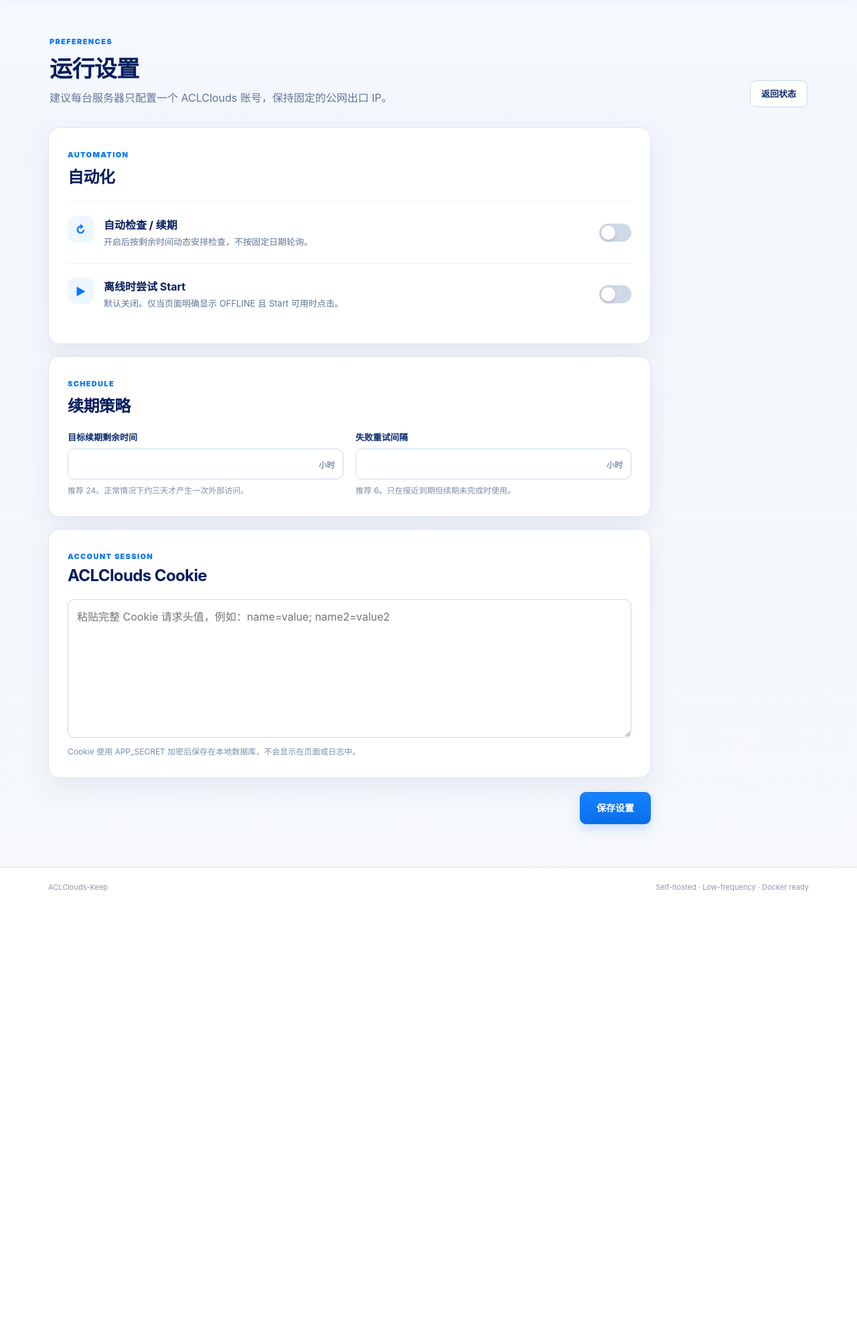
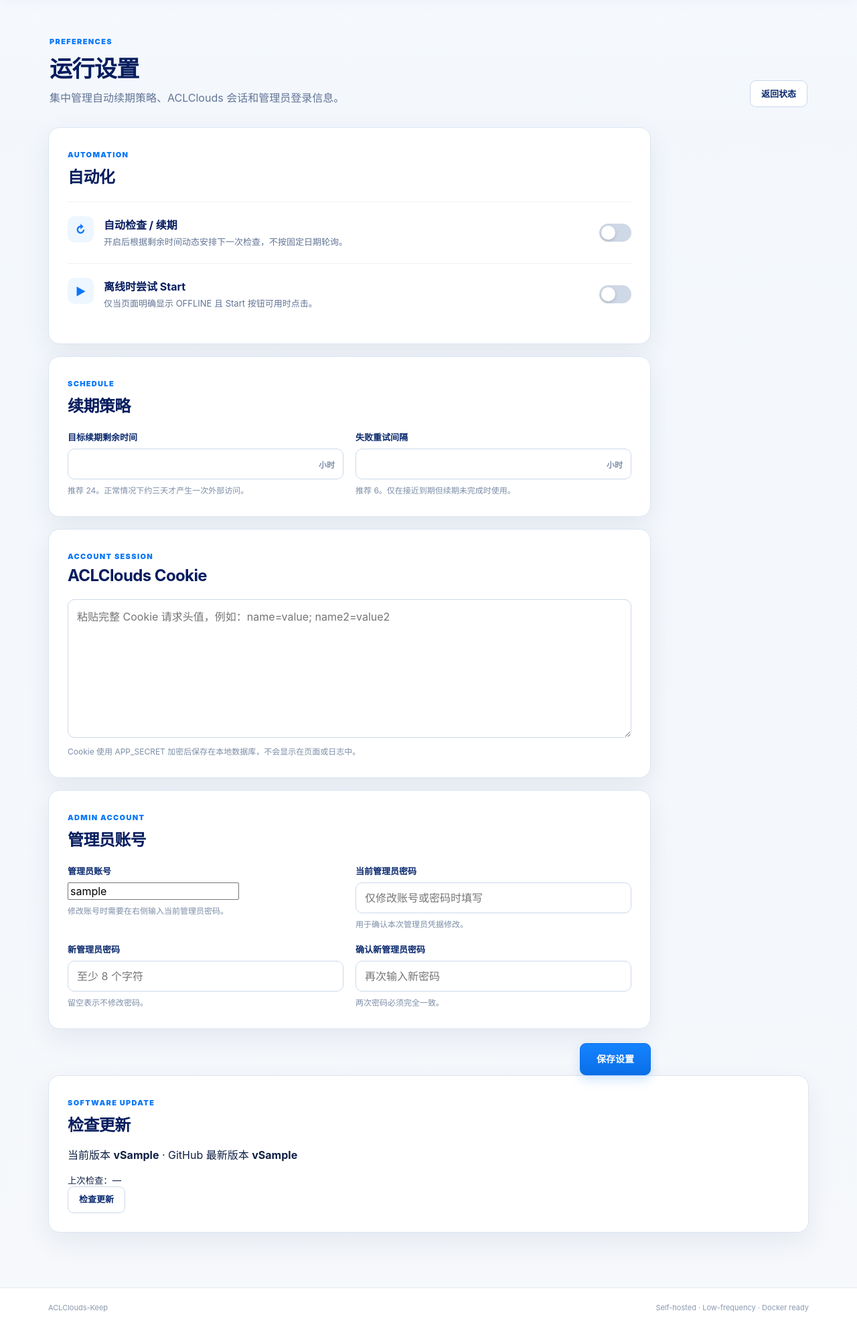
Before and after one commit to frbico/ACLClouds-keep, a Flask app: template templates/settings.html in a window 1280 px wide. Shown: the part 77-2059 px from the top of the page at 67% size. Before the commit the page ends 1409 px from the top, so only its background shows below. Run offline with Flask 3, Linux system fonts and the light colour scheme; the template is opened without the code that fills it: most values are stand-ins (such as "Sample title", 1, 10 or a date in 2020); parts of the project's set-up code (start-up, migrations or seed data) failed here and were passed over; some libraries are stand-ins or nearby versions.

Commit message:
Add admin credentials and update checker settings

```diff
--- a/templates/settings.html
+++ b/templates/settings.html
@@ -4,7 +4,7 @@
   <div>
     <span class="eyebrow">PREFERENCES</span>
     <h1>运行设置</h1>
-    <p>建议每台服务器只配置一个 ACLClouds 账号，保持固定的公网出口 IP。</p>
+    <p>集中管理自动续期策略、ACLClouds 会话和管理员登录信息。</p>
   </div>
   <a class="button button-outline" href="{{ url_for('index') }}">返回状态</a>
 </section>
@@ -25,7 +25,7 @@
         <span class="setting-icon">↻</span>
         <div>
           <b>自动检查 / 续期</b>
-          <p>开启后按剩余时间动态安排检查，不按固定日期轮询。</p>
+          <p>开启后根据剩余时间动态安排下一次检查，不按固定日期轮询。</p>
         </div>
       </div>
       <span class="toggle">
@@ -39,7 +39,7 @@
         <span class="setting-icon">▶</span>
         <div>
           <b>离线时尝试 Start</b>
-          <p>默认关闭。仅当页面明确显示 OFFLINE 且 Start 可用时点击。</p>
+          <p>仅当页面明确显示 OFFLINE 且 Start 按钮可用时点击。</p>
         </div>
       </div>
       <span class="toggle">
@@ -73,7 +73,7 @@
           <input type="number" min="2" max="12" name="retry_hours" value="{{ retry_hours }}">
           <span>小时</span>
         </div>
-        <small>推荐 6。只在接近到期但续期未完成时使用。</small>
+        <small>推荐 6。仅在接近到期但续期未完成时使用。</small>
       </div>
     </div>
   </section>
@@ -93,8 +93,68 @@
     </div>
   </section>
 
+  <section class="panel settings-panel">
+    <div class="panel-heading">
+      <div>
+        <span class="eyebrow">ADMIN ACCOUNT</span>
+        <h2>管理员账号</h2>
+      </div>
+    </div>
+
+    <div class="form-grid">
+      <div class="field">
+        <label>管理员账号</label>
+        <input type="text" name="admin_username" maxlength="64" value="{{ admin_username }}" autocomplete="username" required>
+        <small>修改账号时需要在右侧输入当前管理员密码。</small>
+      </div>
+
+      <div class="field">
+        <label>当前管理员密码</label>
+        <input type="password" name="current_admin_password" autocomplete="current-password" placeholder="仅修改账号或密码时填写">
+        <small>用于确认本次管理员凭据修改。</small>
+      </div>
+
+      <div class="field">
+        <label>新管理员密码</label>
+        <input type="password" name="new_admin_password" autocomplete="new-password" placeholder="至少 8 个字符">
+        <small>留空表示不修改密码。</small>
+      </div>
+
+      <div class="field">
+        <label>确认新管理员密码</label>
+        <input type="password" name="confirm_admin_password" autocomplete="new-password" placeholder="再次输入新密码">
+        <small>两次密码必须完全一致。</small>
+      </div>
+    </div>
+  </section>
+
   <div class="settings-submit">
     <button class="button button-primary button-large" type="submit">保存设置</button>
   </div>
 </form>
+
+<section class="panel settings-panel update-panel">
+  <div class="update-info">
+    <div>
+      <span class="eyebrow">SOFTWARE UPDATE</span>
+      <h2>检查更新</h2>
+      <p>
+        当前版本 <b>v{{ current_version }}</b>
+        {% if latest_version %} · GitHub 最新版本 <b>v{{ latest_version }}</b>{% endif %}
+      </p>
+      {% if last_update_check_at %}
+        <small>上次检查：{{ last_update_check_at|fmt_dt }}</small>
+      {% endif %}
+      {% if update_available %}
+        <div class="update-notice">发现新版本。请在服务器 root 终端执行更新命令。</div>
+        <code class="update-command">curl -fsSL https://raw.githubusercontent.com/frbico/ACLClouds-keep/main/install.sh | bash</code>
+      {% endif %}
+    </div>
+
+    <form method="post" action="{{ url_for('action_check_update') }}">
+      <input type="hidden" name="csrf_token" value="{{ csrf_token() }}">
+      <button class="button button-outline button-update" type="submit">检查更新</button>
+    </form>
+  </div>
+</section>
 {% endblock %}
```
